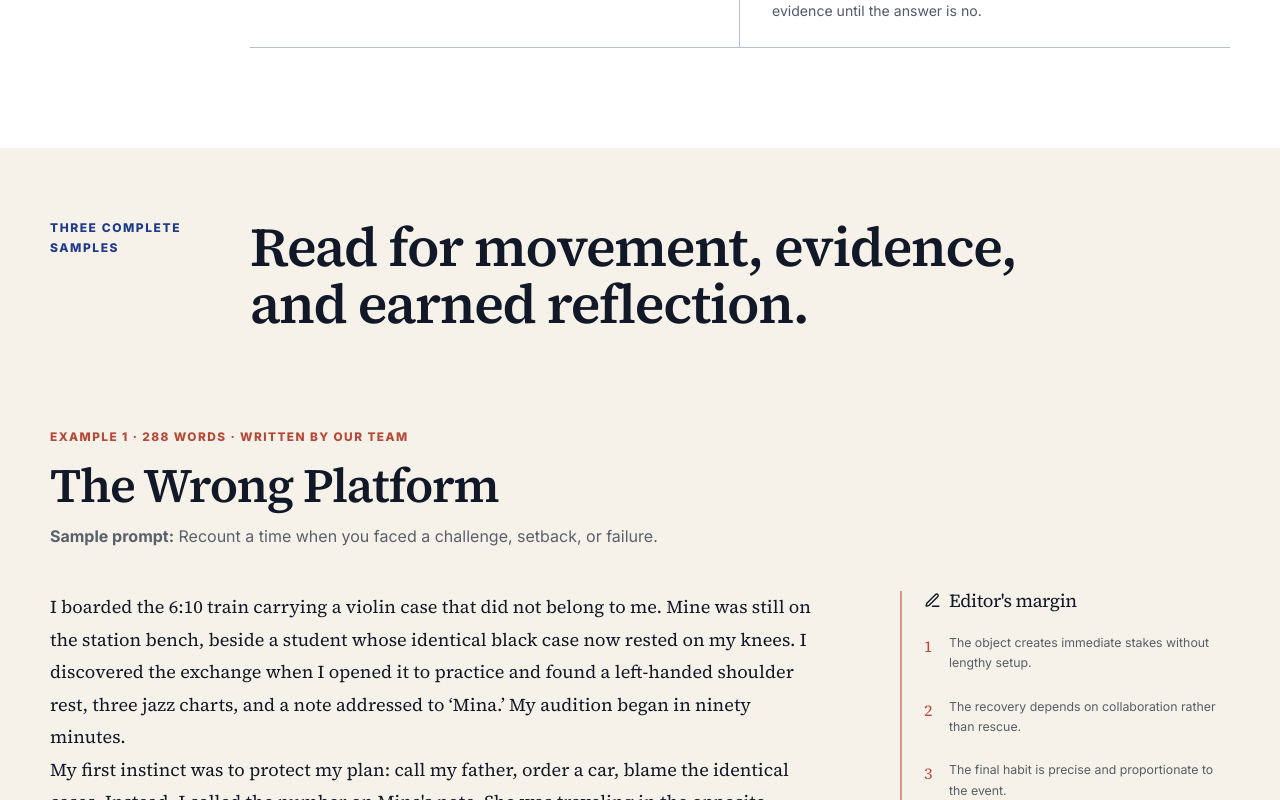
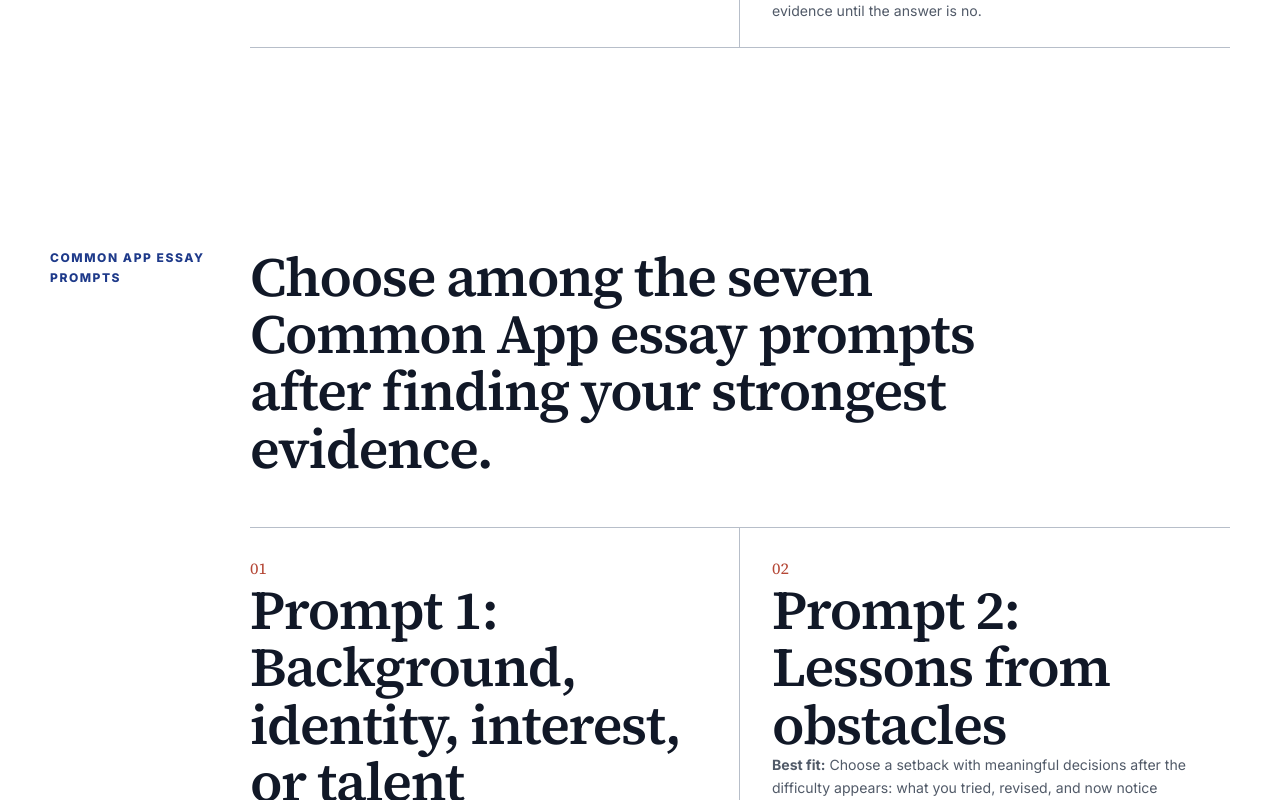
Before and after one commit to kaixin20190930/writivia, a Next.js app: page /essay-examples/common-app/ in a window 1280 px wide. Shown: the part 2000-2800 px from the top of the page. Built offline with nearby package versions, Linux system fonts and the light colour scheme.

Commit message:
Add Common App prompt guide and content-level dates

```diff
--- a/app/essay-examples/[school]/[essay]/page.tsx
+++ b/app/essay-examples/[school]/[essay]/page.tsx
@@ -5,7 +5,7 @@ import { ArrowRight, PenLine } from "lucide-react";
 import { Breadcrumbs } from "@/components/Breadcrumbs";
 import { JsonLd } from "@/components/JsonLd";
 import { getSchool } from "@/lib/examples";
-import { getSchoolEssay, getSchoolEssays, schoolEssaySlugs } from "@/lib/school-essays";
+import { getSchoolEssay, getSchoolEssayDates, getSchoolEssays, schoolEssaySlugs } from "@/lib/school-essays";
 import { absoluteUrl } from "@/lib/site";
 
 const countWords = (body: string[]) => body.join(" ").trim().split(/\s+/).filter(Boolean).length;
@@ -31,6 +31,7 @@ export default async function SchoolEssayPage({params}:{params:Promise<{school:s
   const guide=getSchool(school);
   if(!sample||!guide)notFound();
   const count=countWords(sample.body);
+  const dates=getSchoolEssayDates(sample);
   const path=`/essay-examples/${school}/${essay}/`;
   const related=getSchoolEssays(school).filter(item=>item.slug!==essay);
   return <>
@@ -40,8 +41,8 @@ export default async function SchoolEssayPage({params}:{params:Promise<{school:s
       <h1>{sample.title}</h1><p>{sample.summary}</p>
     </section>
     <section className="shell example-context"><div><span className="section-number">Sample prompt</span><p>{sample.prompt}</p></div><div><span className="section-number">Use this example carefully</span><p>Study its decisions, evidence, and reflection. Do not copy the language, identity, or events into an application.</p></div></section>
-    <section className="paper-section essay-stack"><div className="shell"><article className="sample-essay standalone-example"><header><span>Complete example · {count} words</span><h2>Read once for movement. Read again for technique.</h2></header><div className="essay-layout"><div className="essay-body">{sample.body.map(paragraph=><p key={paragraph}>{paragraph}</p>)}<small>Original teaching sample written by the Writivia team. It is not a real student's submitted essay and does not imply admission to {guide.name}.</small></div><aside><h3><PenLine size={17}/> Editor's margin</h3>{sample.notes.map((note,index)=><div key={note}><span>{index+1}</span><p>{note}</p></div>)}</aside></div></article></div></section>
+    <section className="paper-section essay-stack"><div className="shell"><article className="sample-essay standalone-example"><header><span>Complete example · {count} words</span><h2>{sample.summary}</h2></header><div className="essay-layout"><div className="essay-body">{sample.body.map(paragraph=><p key={paragraph}>{paragraph}</p>)}<small>Original teaching sample written by the Writivia team. It is not a real student's submitted essay and does not imply admission to {guide.name}.</small></div><aside><h3><PenLine size={17}/> Editor's margin</h3>{sample.notes.map((note,index)=><div key={note}><span>{index+1}</span><p>{note}</p></div>)}</aside></div></article></div></section>
     <section className="shell school-next"><div><span className="section-number">Return to the guide</span><h2>Plan the complete {guide.short} response set.</h2><Link className="button" href={`/essay-examples/${school}/`}>{guide.short} essay guide</Link></div><div><h3>More {guide.short} examples</h3>{related.map(item=><Link href={`/essay-examples/${school}/${item.slug}/`} key={item.slug}>{item.title}<ArrowRight size={16}/></Link>)}</div></section>
-    <JsonLd data={[{"@context":"https://schema.org","@type":"BreadcrumbList",itemListElement:[{"@type":"ListItem",position:1,name:"Essay examples",item:absoluteUrl("/essay-examples/")},{"@type":"ListItem",position:2,name:guide.short,item:absoluteUrl(`/essay-examples/${school}/`)},{"@type":"ListItem",position:3,name:sample.title,item:absoluteUrl(path)}]},{"@context":"https://schema.org","@type":"Article",headline:sample.title,description:sample.summary,wordCount:count,author:{"@type":"Organization",name:"Writivia"},publisher:{"@type":"Organization",name:"Writivia"},mainEntityOfPage:absoluteUrl(path)}]}/>
+    <JsonLd data={[{"@context":"https://schema.org","@type":"BreadcrumbList",itemListElement:[{"@type":"ListItem",position:1,name:"Essay examples",item:absoluteUrl("/essay-examples/")},{"@type":"ListItem",position:2,name:guide.short,item:absoluteUrl(`/essay-examples/${school}/`)},{"@type":"ListItem",position:3,name:sample.title,item:absoluteUrl(path)}]},{"@context":"https://schema.org","@type":"Article",headline:sample.title,description:sample.summary,datePublished:dates.publishedAt,dateModified:dates.updatedAt,wordCount:count,author:{"@type":"Organization",name:"Writivia"},publisher:{"@type":"Organization",name:"Writivia"},mainEntityOfPage:absoluteUrl(path)}]}/>
   </>;
 }
--- a/app/essay-examples/[school]/page.tsx
+++ b/app/essay-examples/[school]/page.tsx
@@ -174,7 +174,7 @@ function SchoolGuidePage({ school }: { school: NonNullable<ReturnType<typeof get
     <section className="shell category-guide"><div className="section-heading"><span className="section-number">School-specific planning</span><h2>{schoolDeepDive[school.slug].title}</h2></div><div className="guide-introduction">{schoolDeepDive[school.slug].paragraphs.map(paragraph=><p key={paragraph}>{paragraph}</p>)}</div></section>
     <section className="paper-section"><div className="shell school-advice"><div className="section-heading"><span className="section-number">Drafting strategy</span><h2>Build the answer from evidence, not adjectives.</h2></div><div className="advice-grid">{school.advice.map((item,index) => <article key={item.title}><span>0{index + 1}</span><h3>{item.title}</h3><p>{item.text}</p></article>)}</div><div className="pitfall"><strong>Most common mistake</strong><p>{school.pitfall}</p></div></div></section>
     <section className="shell self-check"><div><span className="section-number">Before you submit</span><h2>Three questions to test the draft.</h2></div><ol>{school.questions.map(question => <li key={question}>{question}</li>)}</ol></section>
-    {dedicatedExamples.length > 0 && <section className="paper-section"><div className="shell guide-samples"><span className="section-number">Five complete {school.short} samples</span><h2>Each example is team-written, fully readable, and annotated.</h2><div>{dedicatedExamples.map(example=><Link href={`/essay-examples/${school.slug}/${example.slug}/`} key={example.slug}><BookOpenCheck size={18}/><span><strong>{example.title}</strong><small>{example.promptType} · {wordCount(example.body)} words</small></span><ArrowRight size={17}/></Link>)}</div></div></section>}
+    {dedicatedExamples.length > 0 && <section className="paper-section"><div className="shell guide-samples"><span className="section-number">{dedicatedExamples.length} complete {school.short} samples</span><h2>Each example is team-written, fully readable, and annotated.</h2><div>{dedicatedExamples.map(example=><Link href={`/essay-examples/${school.slug}/${example.slug}/`} key={example.slug}><BookOpenCheck size={18}/><span><strong>{example.title}</strong><small>{example.promptType} · {wordCount(example.body)} words</small></span><ArrowRight size={17}/></Link>)}</div></div></section>}
     <section className="shell guide-samples"><span className="section-number">Study technique in a complete essay</span><h2>These examples are not {school.short}-specific. Use them to study structure.</h2><div>{essayExamples.map(example => <Link href={`/essay-examples/${example.slug}/`} key={example.slug}><BookOpenCheck size={18}/><span><strong>{example.title}</strong><small>{example.category} · {wordCount(example.body)} words</small></span><ArrowRight size={17}/></Link>)}</div></section>
     <section className="shell school-next"><div><span className="section-number">Next step</span><h2>Want to see what your draft can improve?</h2><Link className="button" href="/#grader">Use the college essay grader</Link></div><div><h3>More school guides</h3>{others.map(other => <Link href={`/essay-examples/${other.slug}/`} key={other.slug}>{other.short}<ArrowRight size={16} /></Link>)}<Link href="/essay-examples/">All essay examples<ArrowRight size={16} /></Link></div></section>
   </>;
--- a/app/sitemap.ts
+++ b/app/sitemap.ts
@@ -2,7 +2,7 @@ import type { MetadataRoute } from "next";
 import { essayExamples, schoolExamples } from "@/lib/examples";
 import { exampleCategories } from "@/lib/category-examples";
 import { absoluteUrl } from "@/lib/site";
-import { schoolEssays } from "@/lib/school-essays";
+import { getSchoolEssayDates, schoolEssays } from "@/lib/school-essays";
 export default function sitemap(): MetadataRoute.Sitemap {
   const updated = "2026-11-08";
   const staticPages = [
@@ -20,6 +20,6 @@ export default function sitemap(): MetadataRoute.Sitemap {
     ...essayExamples.map(example => ({ url:absoluteUrl(`/essay-examples/${example.slug}/`), lastModified:new Date(example.updatedAt), changeFrequency:"monthly" as const, priority:.8 })),
     ...exampleCategories.map(category => ({ url:absoluteUrl(`/essay-examples/${category.slug}/`), lastModified:new Date(updated), changeFrequency:"weekly" as const, priority:.85 })),
     ...schoolExamples.map(school => ({ url:absoluteUrl(`/essay-examples/${school.slug}/`), lastModified:new Date(school.updatedAt), changeFrequency:"monthly" as const, priority:.7 })),
-    ...schoolEssays.map(essay => ({ url:absoluteUrl(`/essay-examples/${essay.schoolSlug}/${essay.slug}/`), lastModified:new Date(updated), changeFrequency:"monthly" as const, priority:.65 })),
+    ...schoolEssays.map(essay => ({ url:absoluteUrl(`/essay-examples/${essay.schoolSlug}/${essay.slug}/`), lastModified:new Date(getSchoolEssayDates(essay).updatedAt), changeFrequency:"monthly" as const, priority:.65 })),
   ];
 }
--- a/components/CategoryExamplesPage.tsx
+++ b/components/CategoryExamplesPage.tsx
@@ -18,6 +18,16 @@ const essayAdditions: Record<string, string> = {
   "A Screw, Then a System": "The institute's repair café would give that question a weekly audience beyond the design studio. By documenting which explanations help owners diagnose a failure—and which send them back to an expert—I could treat instruction quality as measurable evidence. I want to learn whether the most maintainable machine is not the one that fails least, but the one that makes its failure legible enough for another person to act.",
 };
 
+const commonAppPrompts = [
+  { title:"Prompt 1: Background, identity, interest, or talent", fit:"Use this prompt when one sustained part of your life supplies context the rest of the application cannot show.", avoid:"Do not write a label-based biography; follow a specific choice, tension, or practice that reveals how this background operates." },
+  { title:"Prompt 2: Lessons from obstacles", fit:"Choose a setback with meaningful decisions after the difficulty appears: what you tried, revised, and now notice sooner.", avoid:"Do not spend most of the essay proving the event was painful or inflate a manageable mistake into a catastrophe." },
+  { title:"Prompt 3: Questioning or challenging a belief", fit:"Focus on the evidence or relationship that complicated your first position and what you did differently afterward.", avoid:"Avoid a debate transcript or a victory story in which everyone else exists only to be corrected." },
+  { title:"Prompt 4: Gratitude", fit:"Show how another person's unexpected action changed your attention, responsibility, or continuing behavior.", avoid:"A thank-you letter alone is incomplete; the essay needs to reveal what the gratitude asks you to practice." },
+  { title:"Prompt 5: Accomplishment, event, or realization", fit:"Select a moment whose meaning changed over time and trace the resulting action rather than announcing personal growth.", avoid:"Do not let the award, milestone, or event consume the space needed to show the realization being tested." },
+  { title:"Prompt 6: Engaging topic, idea, or concept", fit:"Make intellectual curiosity observable through reading, experiments, questions, prototypes, conversations, or failed explanations.", avoid:"Avoid summarizing a school subject or declaring passion without showing the inquiry moving beyond an assignment." },
+  { title:"Prompt 7: Topic of your choice", fit:"Use the open prompt when your strongest story does not fit the other labels but still contains pressure, choice, and reflection.", avoid:"Freedom from a prompt is not freedom from structure; the essay must still add evidence unavailable elsewhere in the application." },
+];
+
 export function CategoryExamplesPage({category}:{category:ExampleCategory}){
   const path=`/essay-examples/${category.slug}/`;
   const completeBody=(title:string,body:string[])=>essayAdditions[title]?[...body,essayAdditions[title]]:body;
@@ -25,6 +35,7 @@ export function CategoryExamplesPage({category}:{category:ExampleCategory}){
   return <>
     <section className="shell page-hero category-hero"><Breadcrumbs items={[{label:"Essay examples",href:"/essay-examples/"},{label:category.name,href:path}]}/><span className="kicker">Original examples · honest word counts · editor notes</span><h1>{category.name}</h1>{category.intro.map(p=><p key={p}>{p}</p>)}</section>
     <section className="shell category-guide"><div className="section-heading"><span className="section-number">Reading guide</span><h2>What to notice before you borrow a technique.</h2></div><div className="category-guide-grid">{category.sections.map((section,index)=><article key={section.title}><span>0{index+1}</span><h3>{section.title}</h3><p>{section.body}</p></article>)}</div></section>
+    {category.slug==="common-app" && <section className="shell category-guide"><div className="section-heading"><span className="section-number">Common App essay prompts</span><h2>Choose among the seven Common App essay prompts after finding your strongest evidence.</h2></div><div className="category-guide-grid">{commonAppPrompts.map((prompt,index)=><article key={prompt.title}><span>0{index+1}</span><h2>{prompt.title}</h2><p><strong>Best fit:</strong> {prompt.fit}</p><p><strong>Common mistake:</strong> {prompt.avoid}</p></article>)}</div></section>}
     <section className="paper-section category-essay-section"><div className="shell"><div className="section-heading"><span className="section-number">Three complete samples</span><h2>Read for movement, evidence, and earned reflection.</h2></div>{category.essays.map((essay,index)=>{const body=completeBody(essay.title,essay.body);return <article className="sample-essay" id={essayAnchor(essay.title)} key={essay.title}><header><span>Example {index+1} · {countWords(body.join(" "))} words · written by our team</span><h2>{essay.title}</h2><p><strong>Sample prompt:</strong> {essay.prompt}</p></header><div className="essay-layout"><div className="essay-body">{body.map(p=><p key={p}>{p}</p>)}<small>Original teaching sample written by Writivia. Do not copy its language, identity, or events.</small></div><aside><h3><PenLine size={17}/> Editor's margin</h3>{essay.notes.map((note,n)=><div key={note}><span>{n+1}</span><p>{note}</p></div>)}</aside></div></article>})}</div></section>
     <section className="shell category-faq"><div className="section-heading"><span className="section-number">Questions</span><h2>Use examples without losing your own material.</h2></div><div className="faq-list">{category.faqs.map(([q,a])=><details key={q}><summary>{q}<span>+</span></summary><p>{a}</p></details>)}</div></section>
     <section className="ink-section small-cta"><div className="shell"><h2>Apply the structure to your own draft.</h2><div><Link className="button button-light" href={category.toolHref}>{category.toolLabel}</Link><Link className="text-link-light" href="/essay-examples/">Browse all application essay examples <ArrowRight size={15}/></Link></div></div></section>
--- a/lib/school-essays.ts
+++ b/lib/school-essays.ts
@@ -453,6 +453,20 @@ export const schoolEssays: SchoolEssay[] = [
 ];
 
 export const schoolEssaySlugs = schoolEssays.map(essay => ({ school: essay.schoolSlug, essay: essay.slug }));
+const schoolEssayDates: Record<string,string> = {
+  harvard: "2026-11-08T22:51:35+08:00",
+  stanford: "2026-11-08T22:54:57+08:00",
+  mit: "2026-11-08T23:00:12+08:00",
+  nyu: "2026-11-08T23:05:43+08:00",
+  "johns-hopkins": "2026-11-08T23:10:22+08:00",
+  ucla: "2026-11-08T23:44:30+08:00",
+  cornell: "2026-11-08T23:44:30+08:00",
+  usc: "2026-11-08T23:44:30+08:00",
+};
+export function getSchoolEssayDates(essay: SchoolEssay) {
+  const timestamp = schoolEssayDates[essay.schoolSlug];
+  return { publishedAt: timestamp, updatedAt: timestamp };
+}
 export function getSchoolEssay(schoolSlug: string, essaySlug: string) {
   return schoolEssays.find(essay => essay.schoolSlug === schoolSlug && essay.slug === essaySlug);
 }
```
